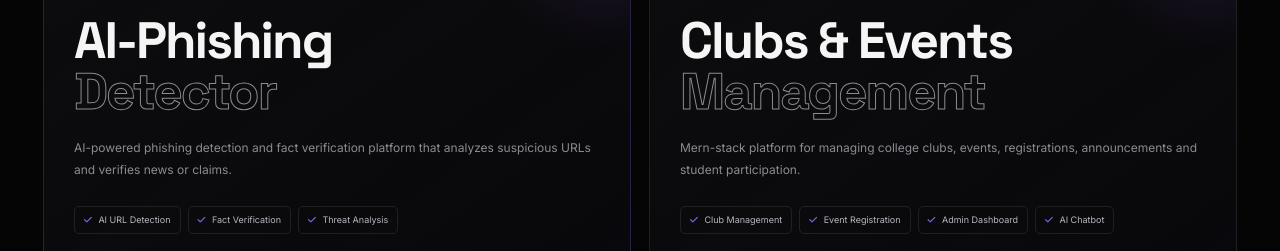
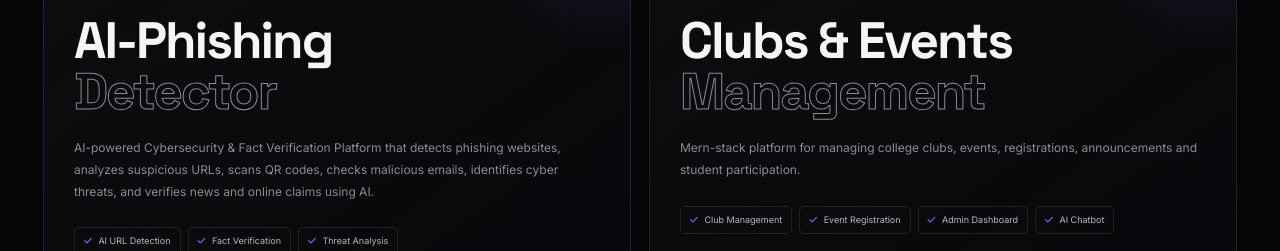
Before and after one commit to nihalhussain555/Nihal_Protfolio, a plain HTML site: page index.html in a window 1280 px wide. Shown: the part 3640-3891 px from the top of the page. Drawn offline with Linux system fonts and the light colour scheme.

Commit message:
disc of pro 3

```diff
--- a/index.html
+++ b/index.html
@@ -867,9 +867,10 @@
                     </h3>
 
                     <p>
-                        AI-powered phishing detection and fact verification
-                        platform that analyzes suspicious URLs and verifies
-                        news or claims.
+                       AI-powered Cybersecurity & Fact Verification Platform that detects
+                       phishing websites, analyzes suspicious URLs, scans QR codes, checks
+                       malicious emails, identifies cyber threats, and verifies news and
+                       online claims using AI.
                     </p>
 
                     <div class="project-features">
```
